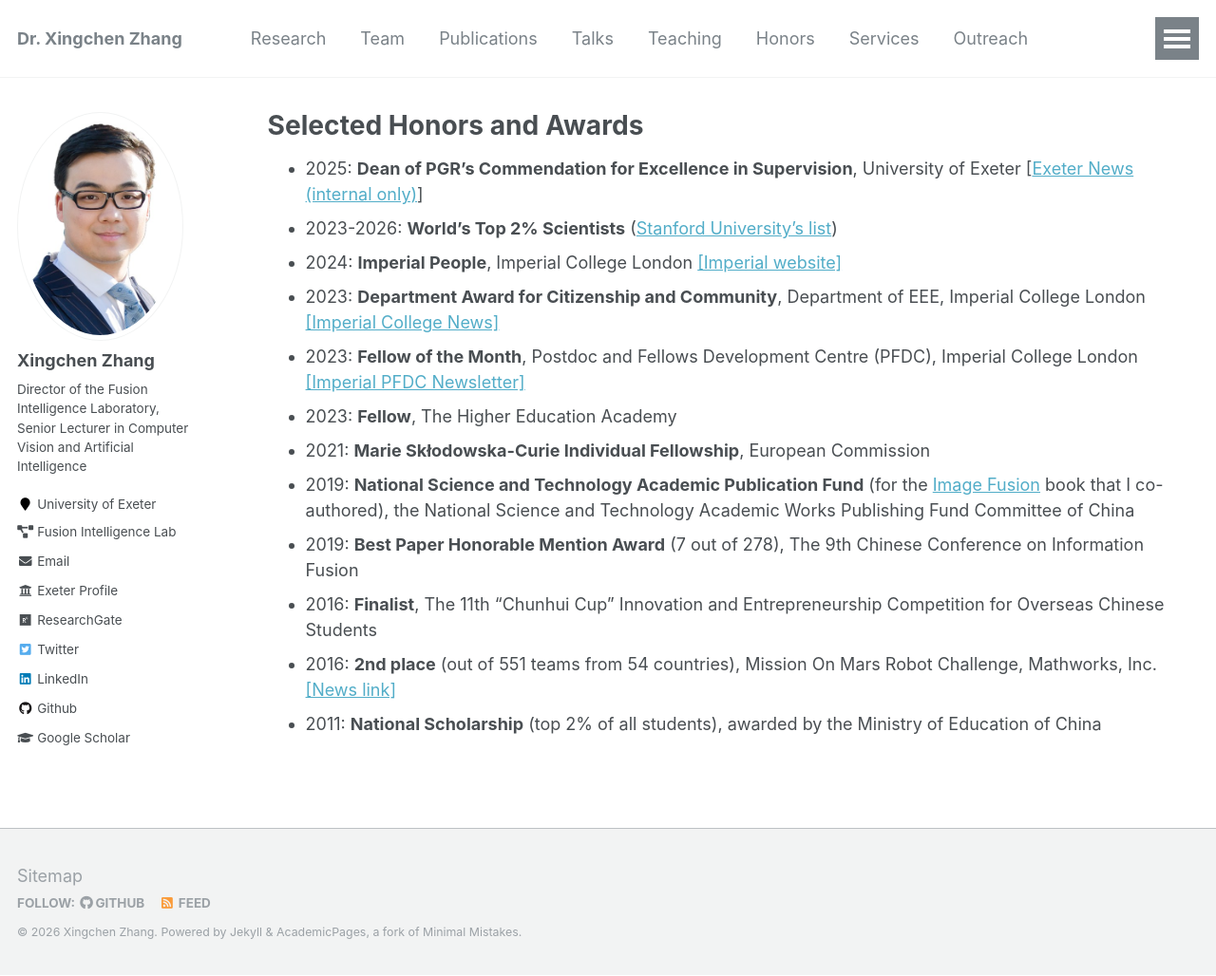
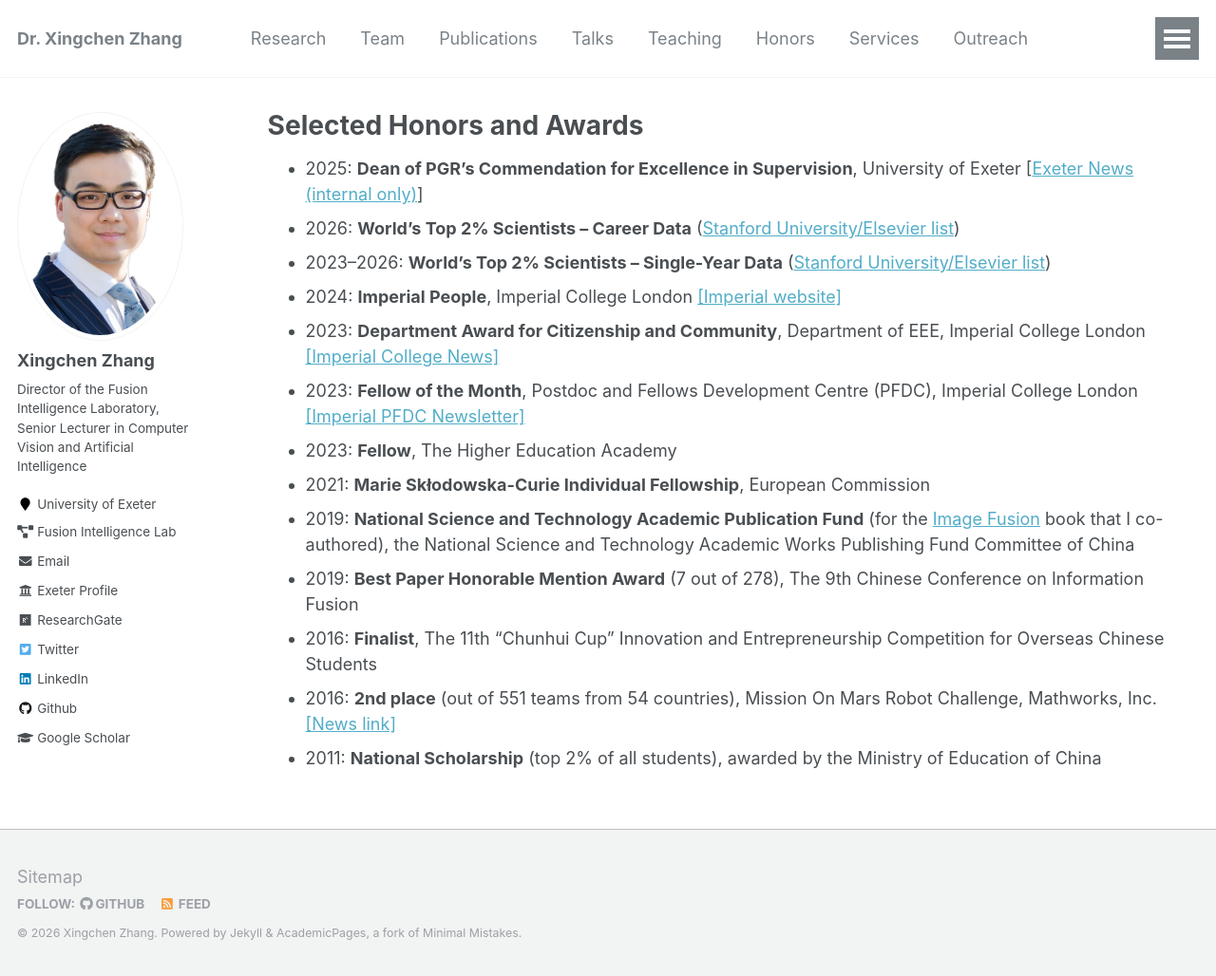
Before and after one commit to xingchenzhang/xingchenzhang.github.io, a Jekyll site: the page built from _pages/honors.md, in a window 1280 px wide and 1028 px high. Shown: the whole window at 95% size. Built offline with Jekyll 4.4.1, drawn with Linux system fonts in a browser that asks for light colours.

Commit message:
update top2% scientists

```diff
--- a/_pages/honors.md
+++ b/_pages/honors.md
@@ -7,7 +7,8 @@ author_profile: true
 {% include base_path %}
 
 - 2025: **Dean of PGR’s Commendation for Excellence in Supervision**, University of Exeter [[Exeter News (internal only)](https://uoeinternalcomms.newsweaver.com/7gj2uiim03/21vkxfbi5y24d208rfh9qq?email=true&lang=en&a=2&p=5082036&t=2322721)]
-- 2023-2026: **World's Top 2% Scientists** ([Stanford University's list](https://topscinet.com/))
+- 2026: **World’s Top 2% Scientists – Career Data** ([Stanford University/Elsevier list](https://topscinet.com/))
+- 2023–2026: **World’s Top 2% Scientists – Single-Year Data** ([Stanford University/Elsevier list](https://topscinet.com/))
 - 2024:  **Imperial People**, Imperial College London [[Imperial website]](https://blogs.imperial.ac.uk/imperial-people/2024/03/11/xingchen-zhang-marie-sklodowska-curie-individual-fellow-department-of-electrical-and-electronic-engineering/)
 - 2023: **Department Award for Citizenship and Community**, Department of EEE, Imperial College London [[Imperial College News]](https://www.imperial.ac.uk/news/250163/great-contributions-eee-thanks-celebrates-colleagues/)
 - 2023: **Fellow of the Month**, Postdoc and Fellows Development Centre (PFDC), Imperial College London [[Imperial PFDC Newsletter]](https://icpostdocfellowsdevelopmentcentreepm.newsweaver.com/6fmnosak95/1fftgrnkwzim5ti3wepqzp?lang=en&a=2&p=11850824&t=4496005)
```
Also changed, not shown: other_pages/fil.md (+5 -2 lines).
